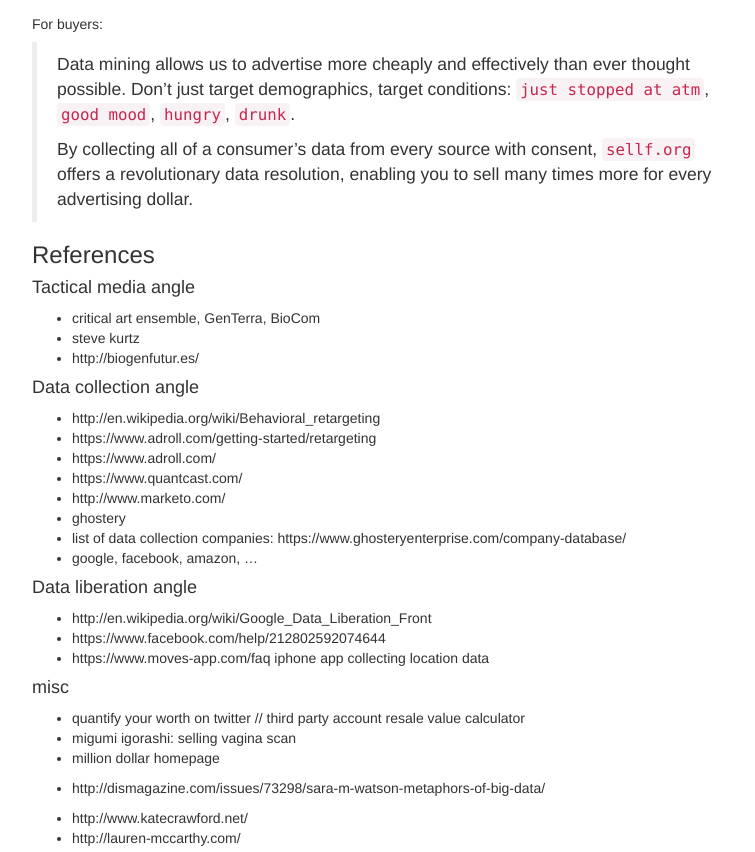
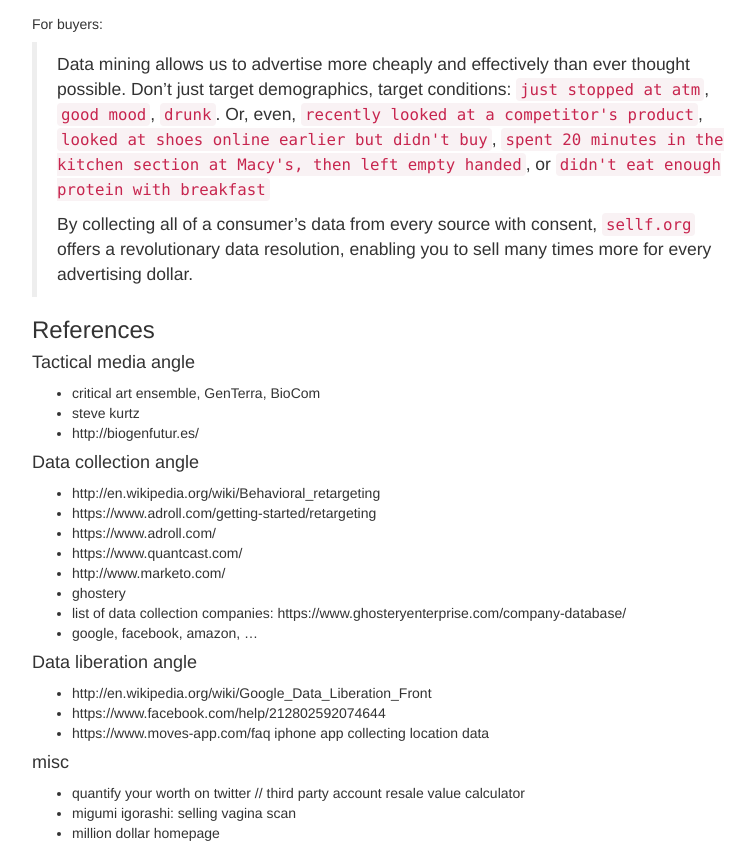
Before and after one commit to amonks/installations-2015, a plain HTML site: page index.html in a window 1280 px wide. Shown: the part 6655-7507 px from the top of the page, without its empty margins (433-1188 px from the left). Drawn offline with nearby package versions, Linux system fonts and the light colour scheme.

Commit message:
updates in buy copy

```diff
--- a/index.html
+++ b/index.html
@@ -224,7 +224,7 @@
 <h5 id="forbuyers:">For buyers:</h5>
 
 <blockquote>
-  <p>Data mining allows us to advertise more cheaply and effectively than ever thought possible. Don&#8217;t just target demographics, target conditions: <code>just stopped at atm</code>, <code>good mood</code>, <code>hungry</code>, <code>drunk</code>.</p>
+  <p>Data mining allows us to advertise more cheaply and effectively than ever thought possible. Don&#8217;t just target demographics, target conditions: <code>just stopped at atm</code>, <code>good mood</code>, <code>drunk</code>. Or, even, <code>recently looked at a competitor's product</code>, <code>looked at shoes online earlier but didn't buy</code>, <code>spent 20 minutes in the kitchen section at Macy's, then left empty handed</code>, or <code>didn't eat enough protein with breakfast</code></p>
 
 <p>By collecting all of a consumer&#8217;s data from every source with consent, <code>sellf.org</code> offers a revolutionary data resolution, enabling you to sell many times more for every advertising dollar.</p>
 </blockquote>
```
Also changed, not shown: 2 other files.
